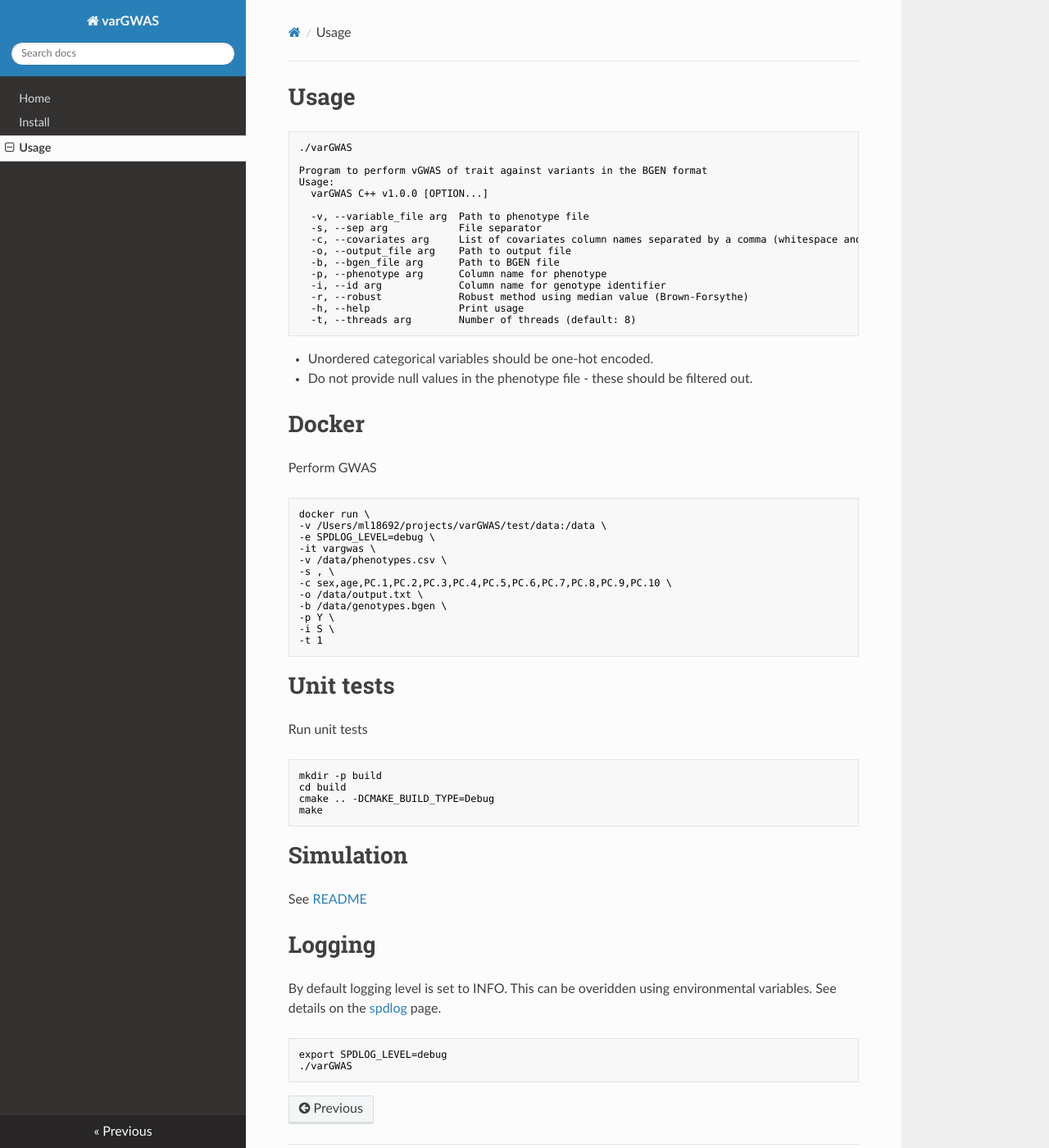
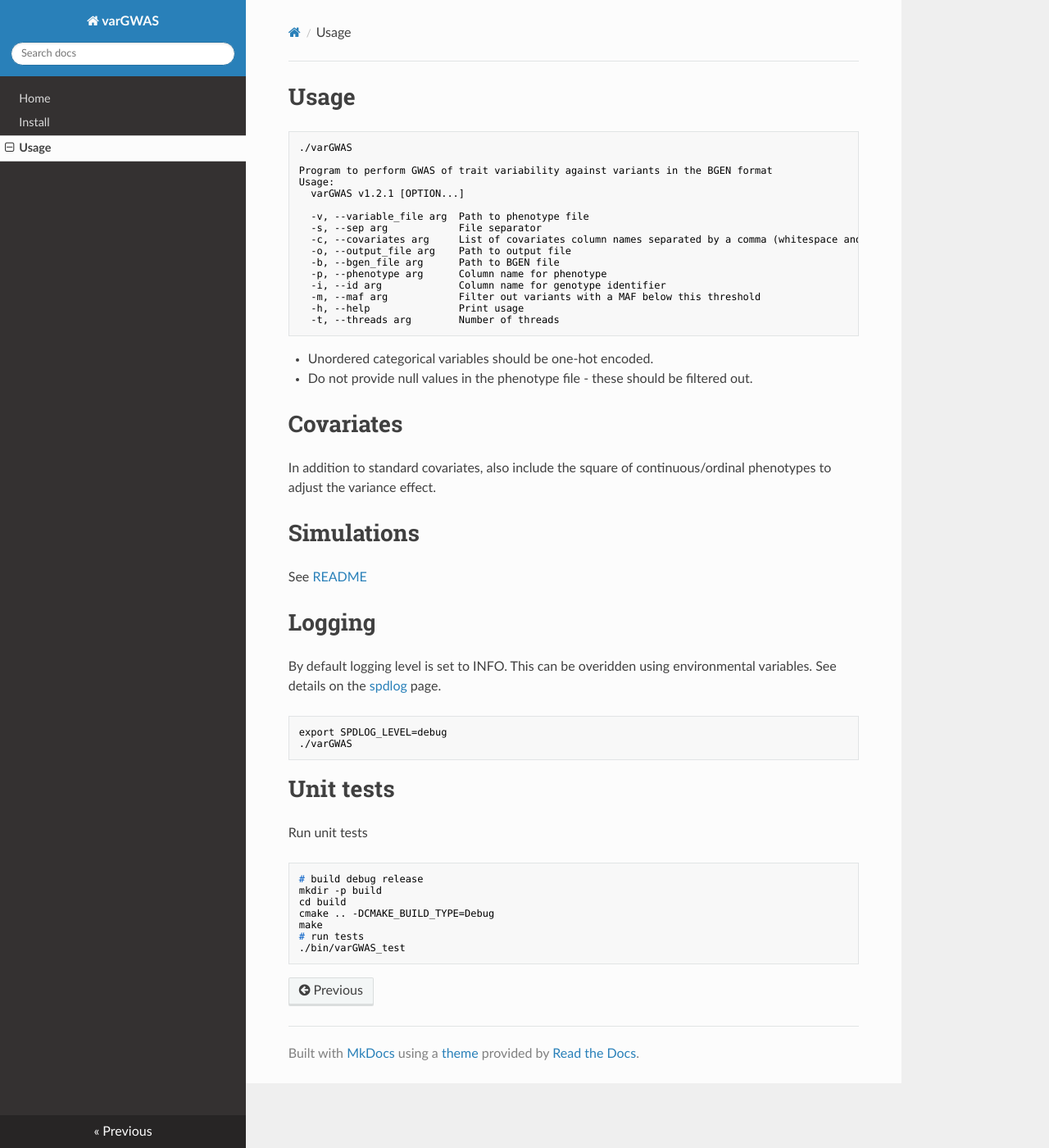
Before and after one commit to MRCIEU/varGWAS, an MkDocs documentation site: the page built from mkdocs/usage.md, in a window 1280 px wide and 1400 px high. Shown: the whole window at 82% size. Built offline with MkDocs 1.6.1, drawn with Linux system fonts in a browser that asks for light colours; nearby versions of some CDN libraries.

Commit message:
updated docs and sim12

````diff
--- a/mkdocs/usage.md
+++ b/mkdocs/usage.md
@@ -3,9 +3,9 @@
 ```shell
 ./varGWAS
 
-Program to perform vGWAS of trait against variants in the BGEN format
+Program to perform GWAS of trait variability against variants in the BGEN format
 Usage:
-  varGWAS C++ v1.0.0 [OPTION...]
+  varGWAS v1.2.1 [OPTION...]
 
   -v, --variable_file arg  Path to phenotype file
   -s, --sep arg            File separator
@@ -14,45 +14,19 @@ Usage:
   -b, --bgen_file arg      Path to BGEN file
   -p, --phenotype arg      Column name for phenotype
   -i, --id arg             Column name for genotype identifier
-  -r, --robust             Robust method using median value (Brown-Forsythe)
+  -m, --maf arg            Filter out variants with a MAF below this threshold
   -h, --help               Print usage
-  -t, --threads arg        Number of threads (default: 8)
+  -t, --threads arg        Number of threads
 ```
 
 - Unordered categorical variables should be one-hot encoded.
 - Do not provide null values in the phenotype file - these should be filtered out.
 
-# Docker
+# Covariates
 
-Perform GWAS
+In addition to standard covariates, also include the square of continuous/ordinal phenotypes to adjust the variance effect.
 
-```shell
-docker run \
--v /Users/ml18692/projects/varGWAS/test/data:/data \
--e SPDLOG_LEVEL=debug \
--it vargwas \
--v /data/phenotypes.csv \
--s , \
--c sex,age,PC.1,PC.2,PC.3,PC.4,PC.5,PC.6,PC.7,PC.8,PC.9,PC.10 \
--o /data/output.txt \
--b /data/genotypes.bgen \
--p Y \
--i S \
--t 1
-```
-
-# Unit tests
-
-Run unit tests
-
-```shell
-mkdir -p build
-cd build
-cmake .. -DCMAKE_BUILD_TYPE=Debug
-make
-```
-
-# Simulation
+# Simulations
 
 See [README](https://github.com/MRCIEU/varGWAS/blob/master/sim/README.md)
 
@@ -65,3 +39,17 @@ the [spdlog](https://github.com/gabime/spdlog#load-log-levels-from-env-variable-
 export SPDLOG_LEVEL=debug
 ./varGWAS
 ```
+
+# Unit tests
+
+Run unit tests
+
+```shell
+# build debug release
+mkdir -p build
+cd build
+cmake .. -DCMAKE_BUILD_TYPE=Debug
+make
+# run tests
+./bin/varGWAS_test
+```
````
Also changed, not shown: sim/README.md (+4 -4 lines), 4 other files.
